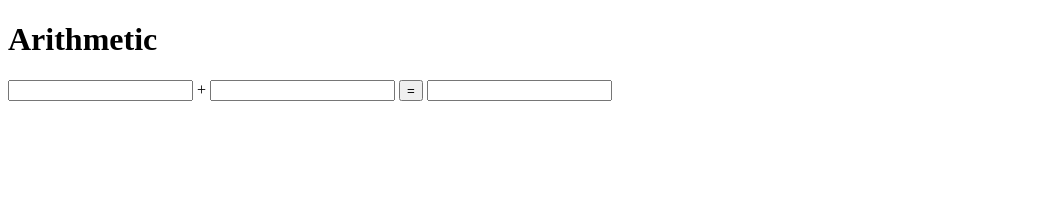
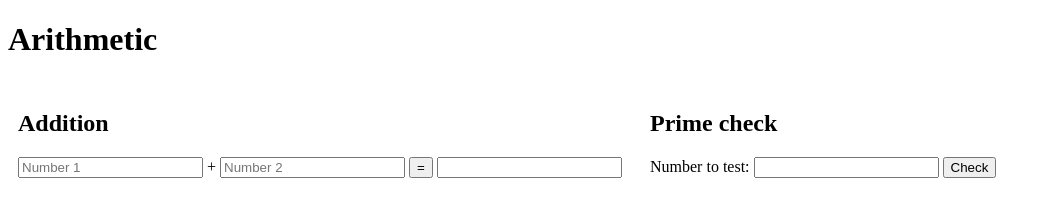
Before and after one commit to pushkar14-mst/numbers-app, a plain HTML site: page index.html in a window 1280 px wide. Shown: the whole page, without its empty margins (0-1051 px from the left). Drawn offline with Linux system fonts and the light colour scheme.

Commit message:
prime-service api added

```diff
--- a/index.html
+++ b/index.html
@@ -4,15 +4,43 @@
     <meta charset="UTF-8">
     <meta name="viewport" content="width=device-width, initial-scale=1.0">
     <title>Numbers App</title>
+    <style>
+        .column {
+            float: left;
+            width: 50%;
+            padding: 10px;
+            box-sizing: border-box;
+
+        }
+
+        .row::after {
+            content: "";
+            clear: both;
+            display: table;
+        }
+    </style>
 </head>
 
 <body>
     <h1>Arithmetic</h1>
-    <input type="text" class="num1"/>
-    <span>+</span>
-    <input type="text" class="num2"/>
-    <button type="submit" class="submitBtn">=</button>
-    <input type="text" class="result"/>
+    <div class="row">
+        <div class="column">
+            <h2>Addition</h2>
+            <input type="text" class="num1" placeholder="Number 1"/>
+            <span>+</span>
+            <input type="text" class="num2" placeholder="Number 2"/>
+            <button type="submit" class="submitBtn">=</button>
+            <input type="text" class="result" />
+        </div>
+        <div class="column">
+            <h2>Prime check</h2>
+            <label>Number to test:</label>
+            <input id="primeNumber" />
+            <button onclick="isPrime()">Check</button>
+            <label id="primeCheckResult"></label>
+        </div>
+    </div>
+
 </body>
 <script>
     let num1 = document.querySelector('.num1');
@@ -32,5 +60,13 @@
         console.log(data);
         result.value = data?.sum;
     });
+    async function isPrime() {
+            const numberToTest = document.getElementById("primeNumber");
+            let n = numberToTest.value;
+            const response = await fetch("https://prime-service-latest-q3jk.onrender.com/prime/" + n);
+            // console.log(response);
+            // const result = await response.json();
+            document.getElementById("primeCheckResult").innerText = response;
+        }
 </script>
 </html>
```
